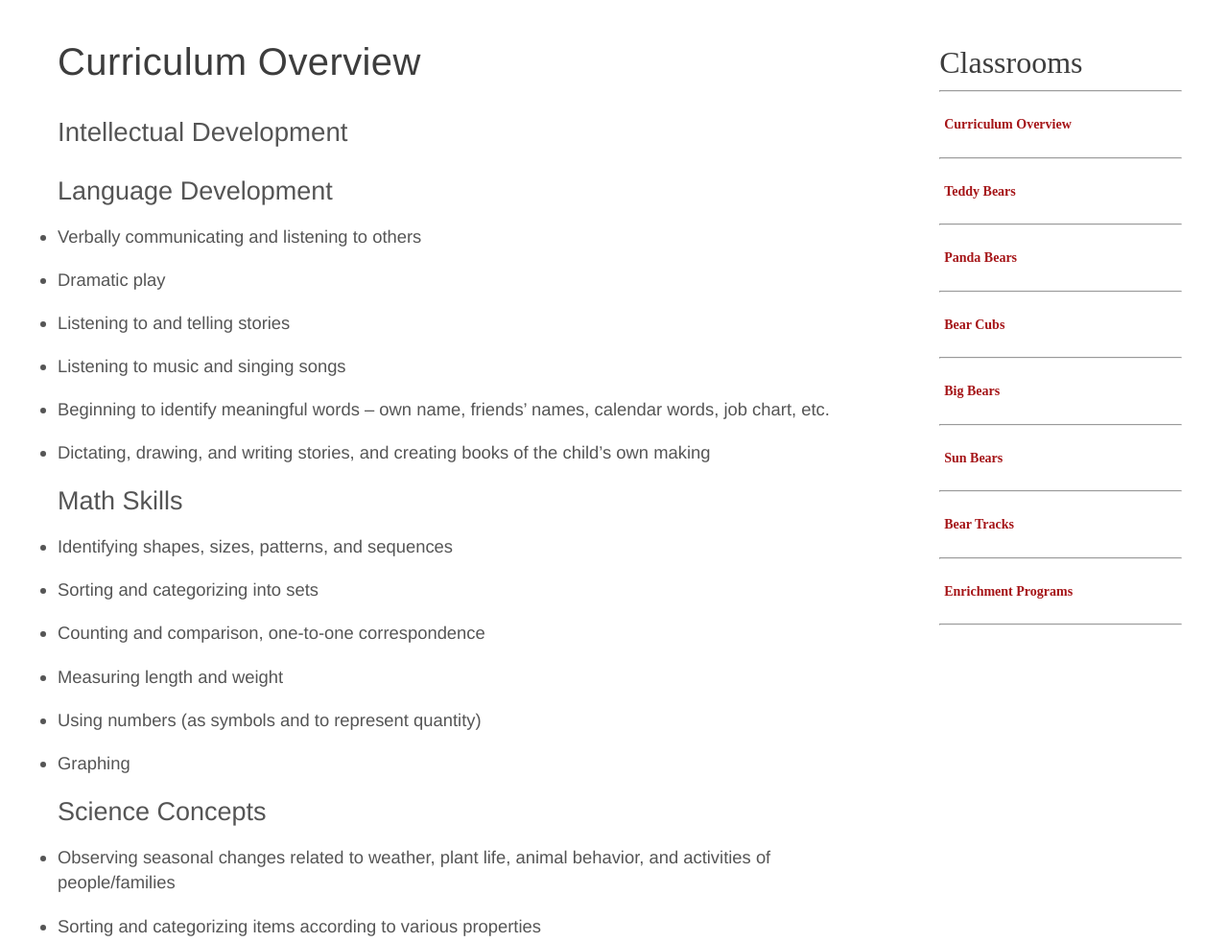
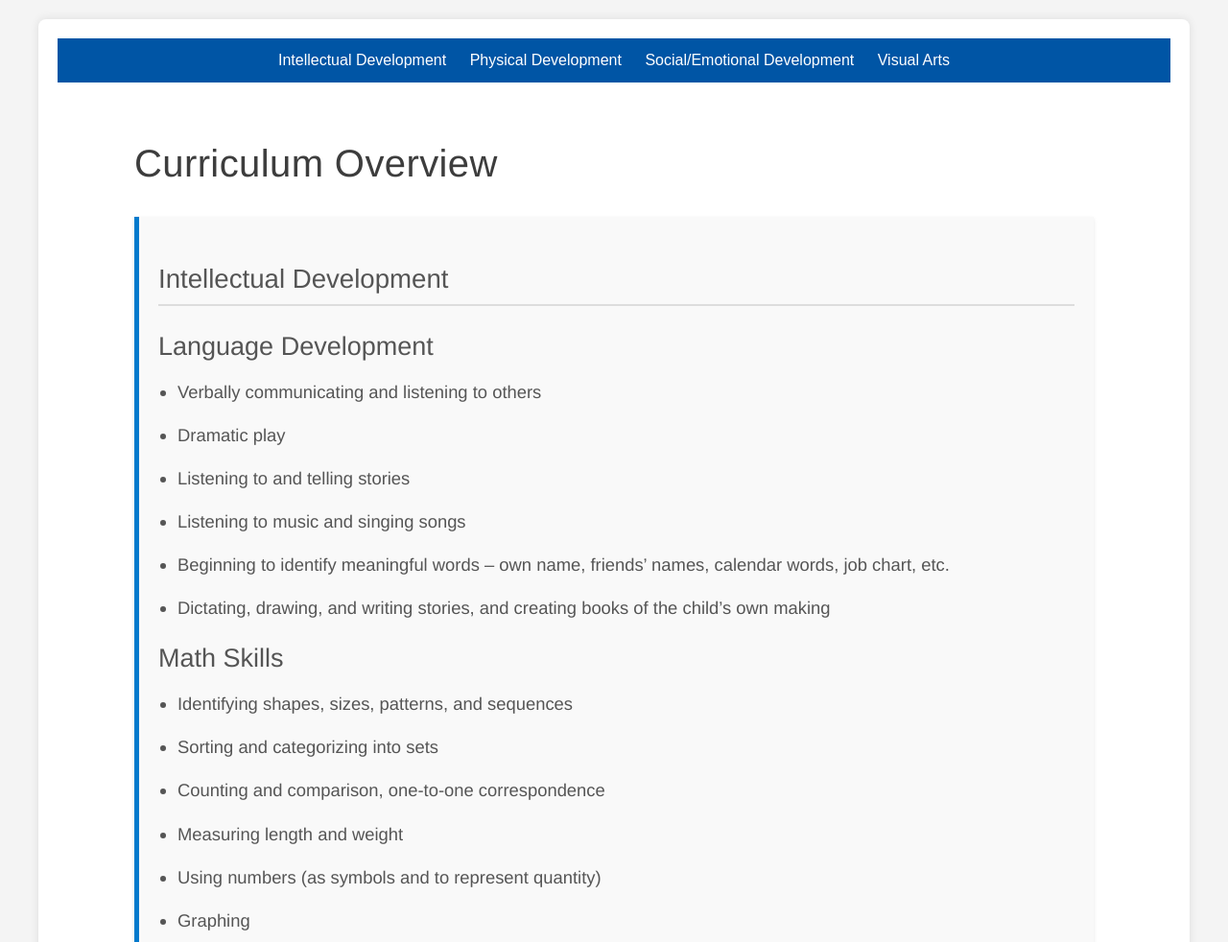
Before and after one commit to CSE256-Spring24/information-foraging-project-ajs, a website: page files/curriculum_overview.html in a window 1280 px wide. Shown: the top 982 px of the page at 96% size. Drawn offline with nearby package versions, Linux system fonts and the light colour scheme; files that its build step writes are made by us from their sources; files whose address does not match are found by name.

Commit message:
added CSS for curriculum

```diff
--- a/files/css/curriculum_overview.css
+++ b/files/css/curriculum_overview.css
@@ -1,5 +1,5 @@
 @import url("common.css");
-@import url("side_menu.css");
+/* @import url("side_menu.css"); */
 main ul {
     margin-top: 1em;
 }
@@ -24,3 +24,110 @@ main li {
 .classroom p {
     font-size: 1.15em;
 }
+
+    body {
+      font-family: Arial, sans-serif;
+      line-height: 1.6;
+      margin: 0;
+      padding: 0;
+      background: #f4f4f4;
+      color: #333;
+    }
+
+    #page-content {
+      max-width: 1200px;
+      margin: 20px auto;
+      padding: 20px;
+      background: white;
+      border-radius: 8px;
+      box-shadow: 0 0 10px rgba(0, 0, 0, 0.1);
+    }
+
+    main {
+      padding: 20px;
+    }
+
+    nav {
+        background: #0055a5;
+        color: #fff;
+        padding: 10px;
+        text-align: center;
+    }
+
+    nav a {
+        color: #fff;
+        margin: 0 10px;
+        text-decoration: none;
+        transition: color 0.3s ease;
+    }
+
+    nav a:hover {
+        color: #ade1fb;
+    }
+
+    h1 {
+      font-size: 2.5em; /* 40px */
+      color: #274e13;
+      margin-top: 0;
+      margin-bottom: 0.5em;
+    }
+
+    h2 {
+      font-size: 2em; /* 32px */
+      color: #0055a5;
+      margin-top: 1em;
+      margin-bottom: 0.5em;
+      border-bottom: 2px solid #ddd;
+      padding-bottom: 0.25em;
+    }
+
+    h3 {
+      font-size: 1.5em; /* 24px */
+      color: #007acc;
+      margin-top: 0.75em;
+      margin-bottom: 0.3em;
+    }
+
+    ul {
+      margin: 10px 0 20px;
+      padding-left: 20px;
+    }
+
+    li {
+      font-size: 1em; /* 16px */
+      margin-bottom: 5px;
+    }
+
+    .curriculum-overview > div {
+      margin-bottom: 20px;
+      padding: 20px;
+      background-color: #f9f9f9;
+      border-left: 5px solid #007acc;
+      box-shadow: 0 2px 4px rgba(0,0,0,0.1);
+    }
+
+    a.download {
+      display: inline-block;
+      background: #0055a5;
+      color: #fff;
+      padding: 10px 15px;
+      border-radius: 5px;
+      text-decoration: none;
+      margin-top: 10px;
+    }
+
+    a.download:hover {
+      background: #007acc;
+    }
+
+    img {
+      display: block;
+      margin: 20px auto;
+      border-radius: 8px;
+      max-width: 100%; /* Responsive images */
+      height: auto;
+    }
+
+    h1, h2, h3, h4, h5, h6 {
+        font-weight: bold;
+    }
--- a/files/curriculum_overview.html
+++ b/files/curriculum_overview.html
@@ -16,10 +16,19 @@
 <body>
   <ts-load data-name="header"></ts-load>
   <div id="page-content">
+    <nav>
+      <a href="#intellectual-development">Intellectual Development</a>
+      <a href="#physical-development">Physical Development</a>
+      <a href="#social-emotional-development">Social/Emotional Development</a>
+      <a href="#visual-arts">Visual Arts</a>
+    </nav>
     <main>
+      <div class="curriculum-overview">
         <h1>Curriculum Overview</h1>
 
+        <div id="intellectual-development">
             <h2>Intellectual Development</h2>
+            <div class="language-development">
                 <h3>Language Development</h3>
                 <ul>
                     <li>Verbally communicating and listening to others</li>
@@ -29,6 +38,8 @@
                     <li>Beginning to identify meaningful words – own name, friends’ names, calendar words, job chart, etc.</li>
                     <li>Dictating, drawing, and writing stories, and creating books of the child’s own making</li>
                 </ul>
+            </div>
+            <div id="math-skills">
                 <h3>Math Skills</h3>
                 <ul>
                     <li>Identifying shapes, sizes, patterns, and sequences</li>
@@ -38,6 +49,8 @@
                     <li>Using numbers (as symbols and to represent quantity)</li>
                     <li>Graphing</li>
                 </ul>
+            </div>
+            <div id="science-concepts">
                 <h3>Science Concepts</h3>
                 <ul>
                     <li>Observing seasonal changes related to weather, plant life, animal behavior, and activities of people/families</li>
@@ -50,6 +63,8 @@
                     <li>Observing changes in matter through experiments with heat and cold</li>
                     <li>Cooking and eating healthy snacks</li>
                 </ul>
+            </div>
+            <div id="social-studies-concepts">
                 <h3>Social Studies Concepts</h3>
                 <ul>
                     <li>Learning about similarities and differences in peers and their families</li>
@@ -60,7 +75,19 @@
                     <li>Learning how people with disabilities experience life, how they deal with difficulties, and learning to view and respect each person as an individual</li>
                     <li>Role-playing about families, occupations, abilities, or traditions</li>
                 </ul>
+            </div>
+        </div>
 
+        <div id="social-emotional-development">
+          <h2>Social/Emotional Development</h2>
+          <p>Individual children’s capabilities are valued and strengthened within the group throughout the curriculum:</p>
+          <ul>
+              <li>Building self-esteem through communication, planning, responsibility, problem-solving, participation, following directions, imagination, and sharing within the group</li>
+              <li>Developing skills in collaboration, compromise, self-expression, respect for self and others through experience, dialogue, and problem solving</li>
+          </ul>
+        </div>
+
+        <div id="physical-development">
             <h2>Physical Development</h2>
             <p>Gross motor skills are developed, during indoor play and outdoors on the playground, using:</p>
             <ul>
@@ -79,14 +106,9 @@
                 <li>Drawing pictures, self-portraits, signing own name on paper, writing messages to friends</li>
                 <li>Working with manipulatives such as stringing beads, Legos, nuts and bolts, spinning tops, sorting or creating a collage with small items like dried beans or peas</li>
             </ul>
+        </div>
 
-      <h2>Social/Emotional Development</h2>
-      <p>Individual children’s capabilities are valued and strengthened within the group throughout the curriculum:</p>
-      <ul>
-          <li>Building self-esteem through communication, planning, responsibility, problem-solving, participation, following directions, imagination, and sharing within the group</li>
-          <li>Developing skills in collaboration, compromise, self-expression, respect for self and others through experience, dialogue, and problem solving</li>
-      </ul>
-
+        <div id="visual-arts">
             <h2>Visual Arts</h2>
             <p>At Washington University Nursery School we offer children many opportunities to express themselves creatively and artistically. We value visual arts, music, and dramatic play as important building blocks in constructing learning. In the visual arts, the emphasis is on the process of exploring materials and how they can be manipulated, rather than the product of those manipulations. We allow children the time, space, and freedom necessary to achieve a successful and complete experience.</p>
             <ul>
@@ -101,7 +123,8 @@
                 <li>Creating pictures or structures using wire, clay, wood, and other materials</li>
             </ul>
             <p>Students at Washington University Nursery School enjoy exploring visual arts, music and drama with specialists in these areas, in addition to the artistic opportunities that abound as part of their everyday curriculum in the classroom and on the playground.</p>
-
+        </div>
+    </div>
 
       <br>
       <p>
@@ -118,7 +141,7 @@
     </main>
 
 
-    <div class="widget-area stick secondary" role="complementary">
+    <!-- <div class="widget-area stick secondary" role="complementary">
       <ul class="subnav">
         <li class="page_item page-item-95 page_item_has_children current_page_item">
           <a href="files/classrooms.html" aria-current="page">Classrooms</a>
@@ -159,7 +182,7 @@
           </ul>
         </li>
       </ul>
-    </div>
+    </div> -->
   </div>
   <ts-load data-name="footer"></ts-load>
   <script src="scripts/js/app.js"></script>
```
Lines whose indentation alone changed are shown as unchanged.
